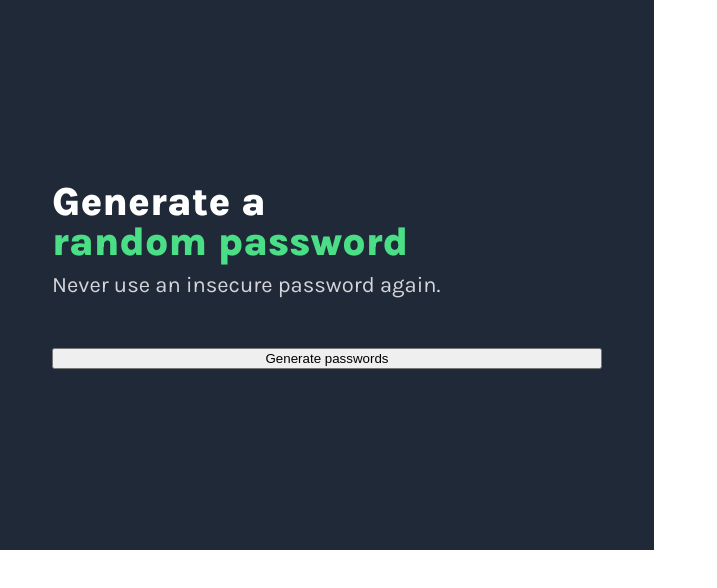
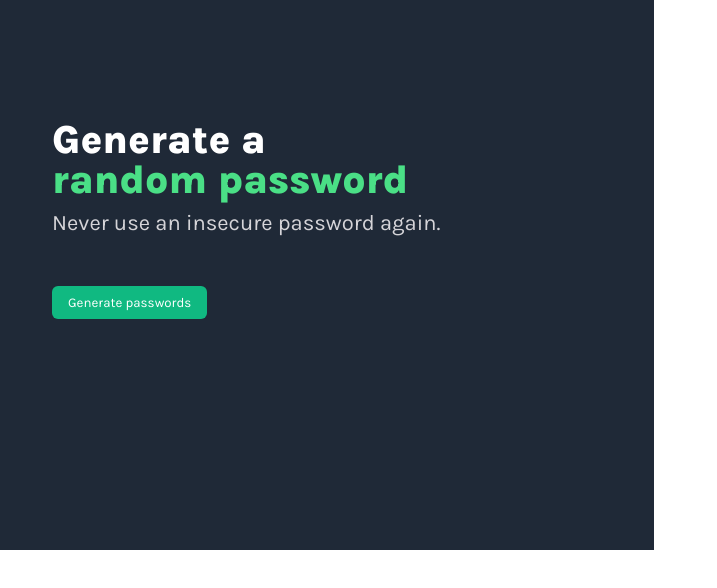
Before and after one commit to anet-eny/password-generator, a plain HTML site: page index.html in a window 1280 px wide. Shown: the whole page, without its empty margins (0-717 px from the left). Drawn offline with Linux system fonts and the light colour scheme.

Commit message:
Add button style

```diff
--- a/style.css
+++ b/style.css
@@ -7,9 +7,9 @@ body {
     width: 550px;
     height: 550px;
     background: #1F2937;
-    display: flex;
+    /* display: flex;
     flex-direction: column;
-    justify-content: center;
+    justify-content: center; */
     padding: 0 52px;
 }
 
@@ -18,7 +18,7 @@ h1 {
     font-weight: 800;
     color: white;
     margin: 0;
-    padding: 0;
+    padding-top: 120px;
     line-height: 1;
 }
 
@@ -33,3 +33,12 @@ h2 {
     margin: 0;
     padding: 10px 0 50px 0;
 }
+
+button {
+    color: white;
+    background: #10B981;
+    padding: 9px 16px;
+    border-radius: 6px;
+    border: none;
+    font-family: Karla;
+}
```
